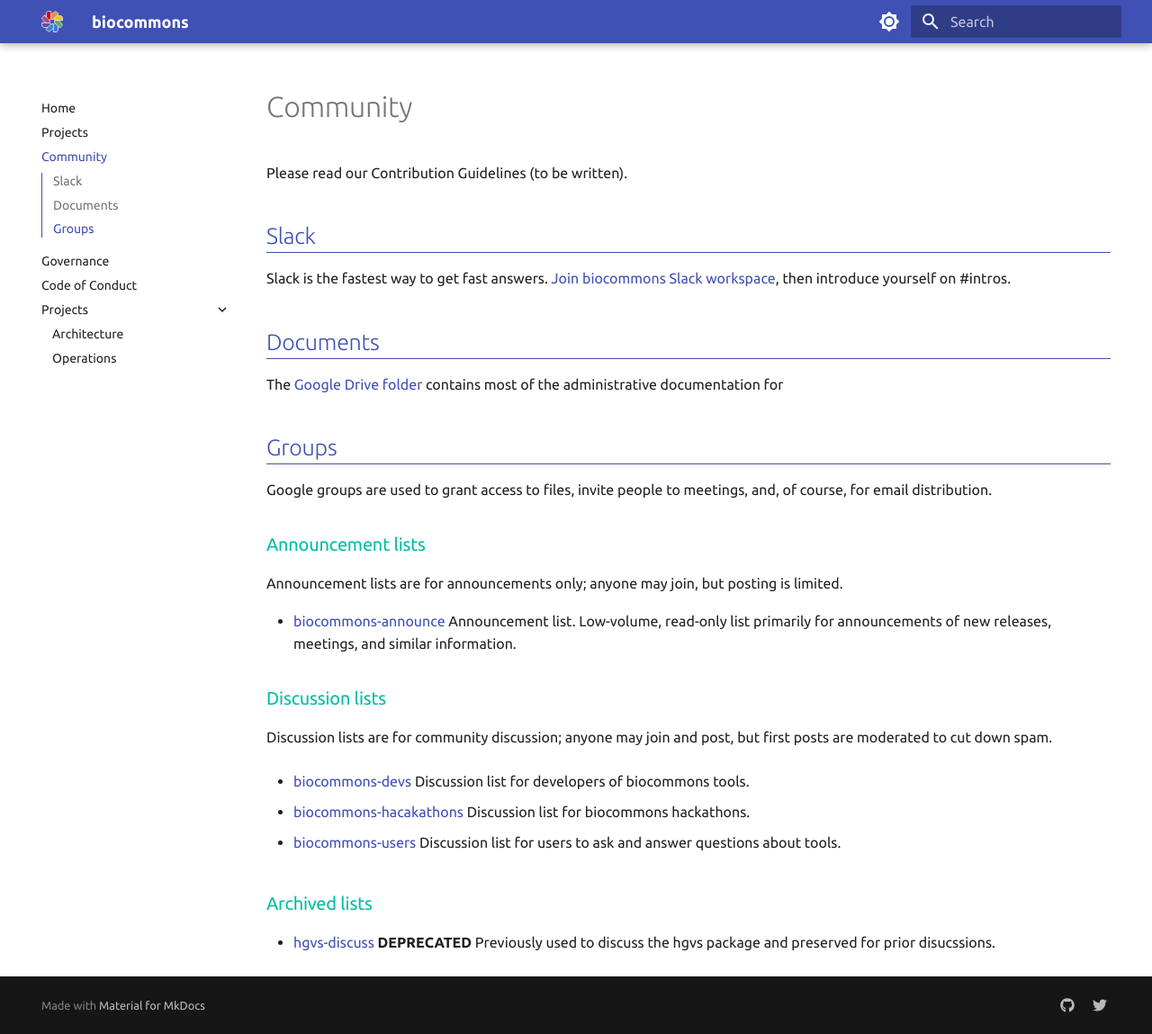
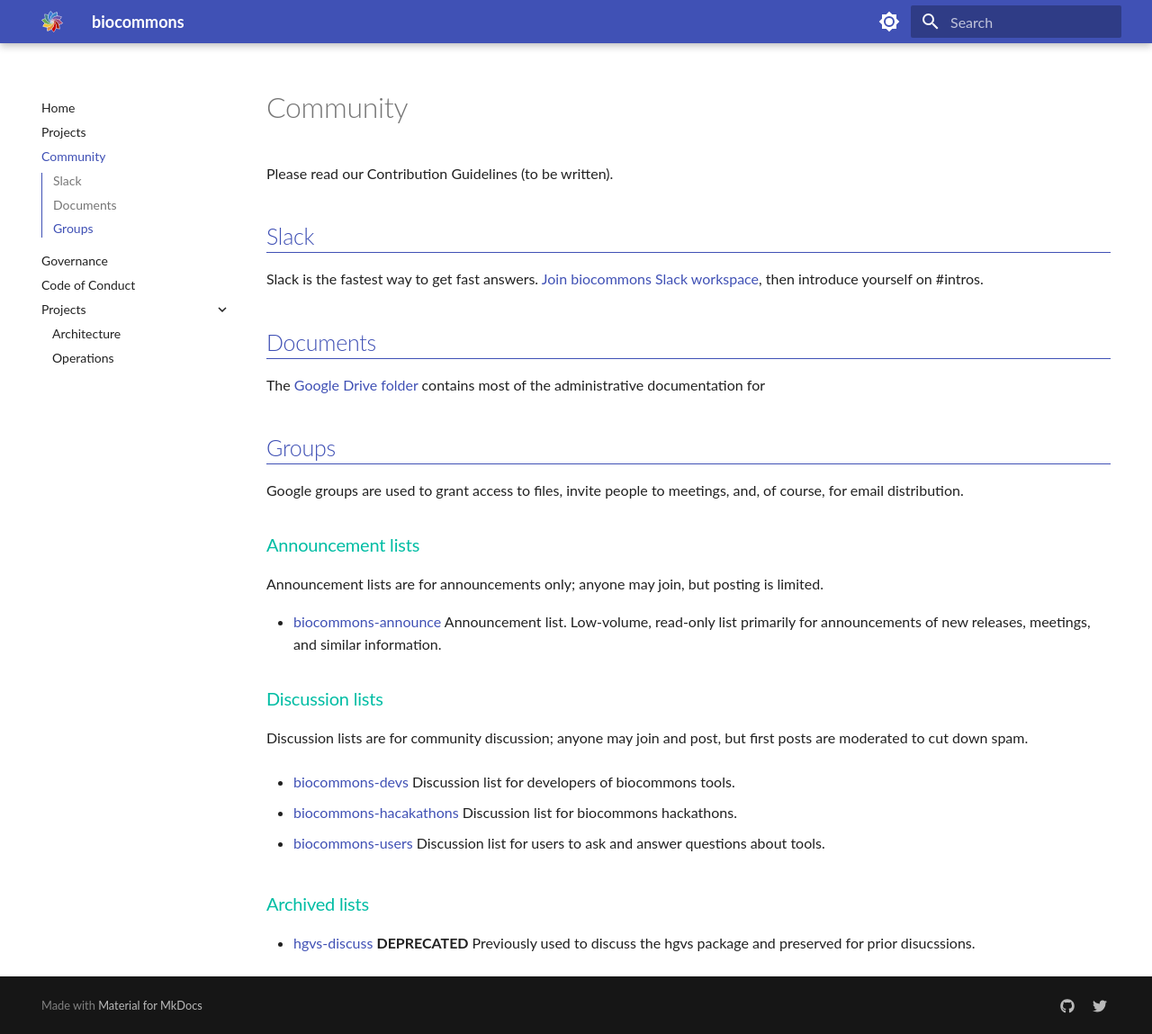
Before and after one commit to biocommons/biocommons.github.io, an MkDocs documentation site: the page built from docs/community.md, in a window 1280 px wide and 1149 px high. Shown: the whole window at 90% size. Built offline with MkDocs 1.6.1 and Material for MkDocs 9.7.7, drawn with Linux system fonts in a browser that asks for light colours.

Commit message:
update logo; switch font to Lato

```diff
--- a/docs/stylesheets/extra.css
+++ b/docs/stylesheets/extra.css
@@ -1,3 +1,14 @@
+@font-face {
+    font-family: "Lato";
+    src: "https://fonts.googleapis.com/css?family=Lato";
+}
+
+
+:root {
+    --md-text-font: "Lato";
+}
+
+
 h2 {
     color: #4051b5;
     border-bottom: thin solid #4051b5;
@@ -35,4 +46,6 @@ img.center {
 img.right {
     float: right;
     width: 50%
-}#00bda4
+}
+
+#00bda4
--- a/mkdocs.yml
+++ b/mkdocs.yml
@@ -66,8 +66,5 @@ theme:
       toggle:
         icon: material/brightness-4
         name: Switch to light mode
-  font:
-    text: Ubuntu
-    code: Roboto Mono
   logo: images/logo.svg
-  favicon: images/logo.png
+  favicon: images/logo.ico
```
Also changed, not shown: docs/images/favicon.png (deleted), docs/images/logo.ico (added), docs/images/logo.svg.
